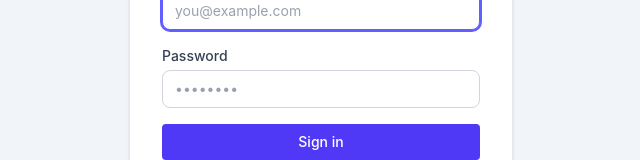
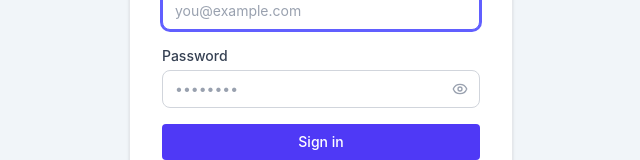
Before and after one commit to imaerials/my-budget-app, a React (Vite) app in the folder frontend/: page /login in a window 1280 px wide. Shown: the part 422-582 px from the top of the page, without its empty margins (319-959 px from the left). Built offline with nearby package versions, Linux system fonts and the light colour scheme; no server answers.

Commit message:
feat: enhance authentication by enforcing token secret checks and improving input components with password visibility toggle

```diff
--- a/frontend/src/components/ui/Input.jsx
+++ b/frontend/src/components/ui/Input.jsx
@@ -1,19 +1,25 @@
 import clsx from 'clsx';
 
-export function Input({ label, error, className, ...props }) {
+export function Input({ label, error, suffix, className, ...props }) {
   return (
     <div className="flex flex-col gap-1">
       {label && <label className="text-sm font-medium text-gray-700">{label}</label>}
+      <div className="relative">
         <input
           className={clsx(
             'w-full rounded-lg border border-gray-300 bg-white px-3 py-2 text-sm text-gray-900 placeholder-gray-400',
             'focus:outline-none focus:ring-2 focus:ring-indigo-500 focus:border-indigo-500',
             'disabled:opacity-50 disabled:bg-gray-50',
             error && 'border-red-400 focus:ring-red-400',
+            suffix && 'pr-10',
             className
           )}
           {...props}
         />
+        {suffix && (
+          <div className="absolute inset-y-0 right-3 flex items-center">{suffix}</div>
+        )}
+      </div>
       {error && <span className="text-xs text-red-500">{error}</span>}
     </div>
   );
--- a/frontend/src/pages/Login.jsx
+++ b/frontend/src/pages/Login.jsx
@@ -1,6 +1,6 @@
 import { useState } from 'react';
 import { useNavigate } from 'react-router-dom';
-import { Wallet } from 'lucide-react';
+import { Wallet, Eye, EyeOff } from 'lucide-react';
 import { useAuth } from '../contexts/AuthContext';
 import { Button } from '../components/ui/Button';
 import { Input } from '../components/ui/Input';
@@ -12,6 +12,8 @@ export default function Login() {
   const [form, setForm] = useState({ name: '', email: '', password: '', confirm: '' });
   const [error, setError] = useState('');
   const [loading, setLoading] = useState(false);
+  const [showPassword, setShowPassword] = useState(false);
+  const [showConfirm, setShowConfirm] = useState(false);
 
   const set = (field) => (e) => setForm((f) => ({ ...f, [field]: e.target.value }));
 
@@ -103,21 +105,31 @@ export default function Login() {
             />
             <Input
               label="Password"
-              type="password"
+              type={showPassword ? 'text' : 'password'}
               placeholder={mode === 'register' ? 'At least 8 characters' : '••••••••'}
               required
               value={form.password}
               onChange={set('password')}
+              suffix={
+                <button type="button" onClick={() => setShowPassword((v) => !v)} className="text-gray-400 hover:text-gray-600">
+                  {showPassword ? <EyeOff size={16} /> : <Eye size={16} />}
+                </button>
+              }
             />
             {mode === 'register' && (
               <Input
                 label="Confirm password"
-                type="password"
+                type={showConfirm ? 'text' : 'password'}
                 placeholder="Repeat your password"
                 required
                 value={form.confirm}
                 onChange={set('confirm')}
                 error={passwordMismatch ? 'Passwords do not match' : ''}
+                suffix={
+                  <button type="button" onClick={() => setShowConfirm((v) => !v)} className="text-gray-400 hover:text-gray-600">
+                    {showConfirm ? <EyeOff size={16} /> : <Eye size={16} />}
+                  </button>
+                }
               />
             )}
 
```
Also changed, not shown: 2 other files (tests, documents, lock files or other folders). Lines whose indentation alone changed are shown as unchanged.
